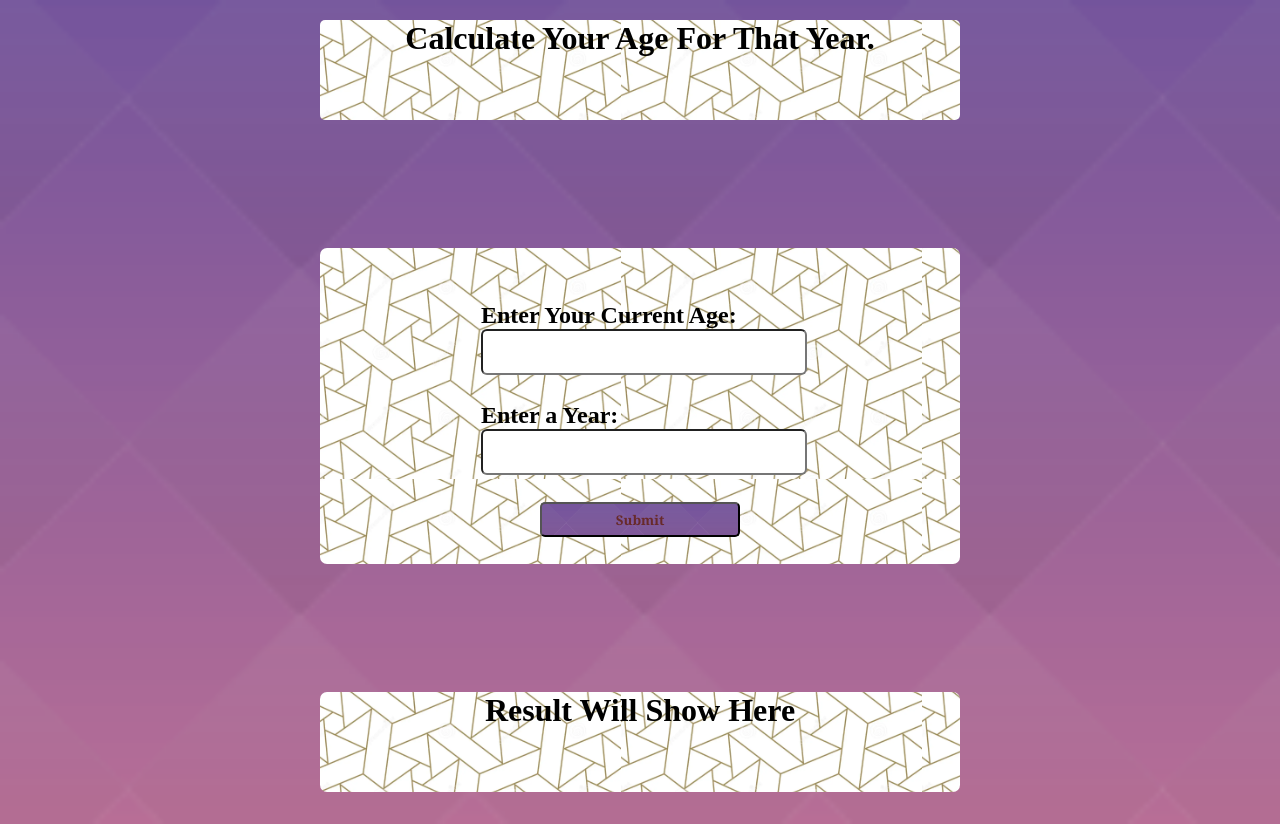
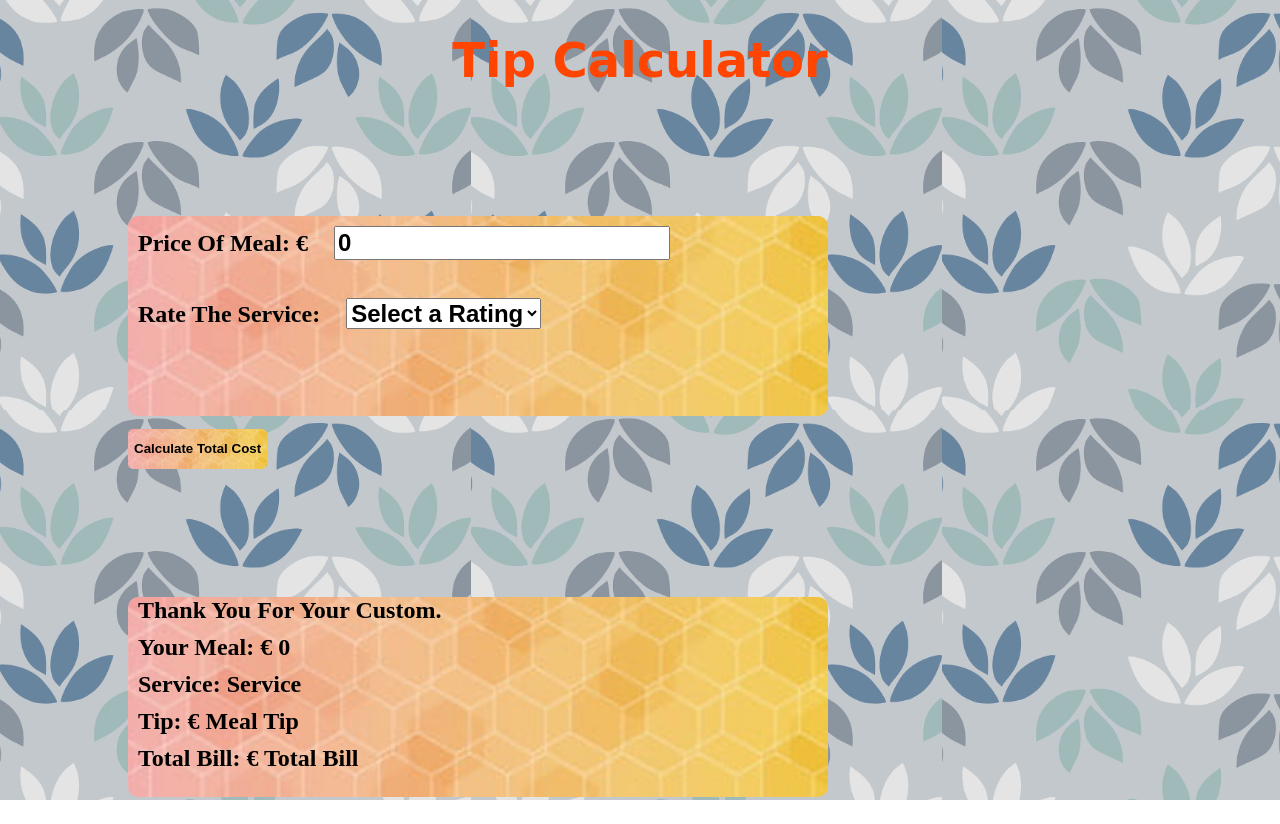
Before and after one commit to PaulCostello2021/Coding-Projects-2023, a plain HTML site: page index.html in a window 1280 px wide. After the commit the page ends 800 px from the top, so only its background shows below. Drawn offline with Linux system fonts and the light colour scheme.

Commit message:
Add files via upload

```diff
--- a/index.html
+++ b/index.html
@@ -4,33 +4,47 @@
     <meta charset="UTF-8">
     <meta name="viewport" content="width=device-width, initial-scale=1.0">
     <link rel="stylesheet" href="style.css">
-    <title>Age Checker</title>
-</head>
+    <title>Tip Calculator </title>
+    </head>
 <body>
-<script src="index.js" ></script>
+    <script src="index.js"></script>
 
-<h1 class="header">Calculate Your Age For That Year.</h1>
+    <h1 class="Header"> Tip Calculator</h1>
 
-<div class="container">
+    <div class="input-container" >
 
-<div>
-    <br><br>
-<label for="userAge" > Enter Your Current Age:</label>
-<br>
-<input type="number" id="userAge" > <br> <br>
-<label for="year" > Enter a Year:</label><br>
-<input type="number" id="year" > <br><br>
-</div>
-<div>
-<button id="myButton" onclick="howOld()" > Submit</button> <br><br>
-</div>
-</div>
+        <label for="mealPrice"> Price Of Meal: &euro; </label>
+        <input type="number" id="mealPrice" value = 0>
+        <br><br>
+        <label for="serviceRating">Rate The Service: </label>
+        <select name="serviceRating" id="serviceRating">
+            <option value="start">Select a Rating</option>
+            <option value="Bad">Bad</option>
+            <option value="Ok">Ok</option>
+            <option value="Good">Good</option>
+            <option value="Excellent">Excellent</option>
+            <option value="Fair">Fair</option>
+
+        </select>
 
 
-<p id="Display">Result Will Show Here </p>
+    </div>
+
+    <button id="myButton" onclick="tipCalculator()"  >Calculate Total Cost</button>
+
+    <div class="display" >
+
+        <p class="thankYou"> Thank You For Your Custom. </p>
+        <p class="thankYou"> Your Meal: &euro; <span id="mealCost">  0 </span> </p>
+
+        <p class="thankYou"> Service: <span id="mealService"> Service </span> </p>
+        <p class="thankYou"> Tip: &euro; <span id="mealTip"> Meal Tip </span> </p>
+
+        <p class="thankYou"> Total Bill: &euro; <span id="total"> Total Bill </span> </p>
 
 
 
+    </div>
 
 </body>
 </html>
--- a/index.js
+++ b/index.js
@@ -1,98 +1,75 @@
-
-
-function howOld()
-{
-    var age = document.getElementById("userAge").value;
-    var year = document.getElementById("year").value;
-    var currentYear = 2023;
-
-    let numYears = Number (year) - Number (currentYear);
-    let calAge = Number (age) + Number (numYears);
-
-        //     console.log("age =" ,age);
-        //     console.log( "year =  ",year);
-        //     console.log( "Current year =  ",currentYear);
-        //     console.log( "Current year - age =  ",currentYear -age );
-
-        //   console.log ( "numYears = ", numYears);
-        //   console.log("calAge =" ,calAge);
-
-
-
-          if (year > currentYear && age != null && year != null) {
-
-         document.getElementById("Display").innerHTML = `You will be ${calAge} in the year ${year}`;
-          } else if (year < currentYear - age && age != 0 && year != 0 ) {
-            document.getElementById("Display").innerHTML = `The year ${year} was ${currentYear - age - year} years before you were born`;
-          } else if (year > currentYear - age && year <= currentYear || year == currentYear - age && age != 0 && year != 0 ) {
-            document.getElementById("Display").innerHTML = `You were ${calAge} in the year ${year}`;
-          } else if (age ==0 || year == 0 ) {
-            document.getElementById("Display").innerHTML = 'Yo Need To Enter Values!';
-          } else {
-            document.getElementById("Display").innerHTML = 'Please insert a correct age and year!';
-          }
-
-
-}
-
-
-
-// document.getElementById("myButton").onclick = function(age,year){
-
-//     let currentYear = 2023;
-
-//     age = document.getElementById("userAge").value;
-//     year = document.getElementById("year").value;
-
-//     console.log(age);
-
-
-//      let numYears = year - currentYear;
-//       let calAge = age + numYears;
-
-//       if (year > currentYear) {
-//         return `You will be ${calAge} in the year ${year}`;
-//       } else if (year < currentYear - age) {
-//         return `The year ${year} was ${currentYear - age - year} years before you were born`;
-//       } else if (year > currentYear - age && year < currentYear || year == currentYear - age ) {
-//         return `You were ${calAge} in the year ${year}`;
-//       } else {
-//         return 'Please insert a correct age and year!';
-//       }
-//     }
 
 
 
 
 
+function tipCalculator () {
+
+    var price = document.getElementById("mealPrice").value;
+    var quality = document.getElementById("serviceRating").value;
+
+    if (quality == 'Bad') {
+        let total = +price +  (5/100 * +price);
+        let tip = 5/100* +price;
+        console.log(total);
+        console.log(quality);
+        console.log(tip);
+
+        document.getElementById("mealCost").innerHTML = price;
+        document.getElementById("mealService").innerHTML = quality;
+        document.getElementById('mealTip').innerHTML = tip;
+        document.getElementById('totalMeal').innerHTML = total;
+
+
+
+    } else if (quality == 'Ok') {
+        let total = +price +  (15/100 * +price);
+        let tip = 15/100* +price;
+        console.log(total);
+        console.log(quality);
+        console.log(tip);
+
+        document.getElementById("mealCost").innerHTML = price;
+        document.getElementById("mealService").innerHTML = quality;
+        document.getElementById('mealTip').innerHTML = tip;
+        document.getElementById('totalMeal').innerHTML = total;
+    } else  if (quality == 'Good') {
+        let total = +price +  (20/100 * +price);
+        let tip = 20/100* +price;
+        console.log(total);
+        console.log(quality);
+        console.log(tip);
+
+        document.getElementById("mealCost").innerHTML = price;
+        document.getElementById("mealService").innerHTML = quality;
+        document.getElementById('mealTip').innerHTML = tip;
+        document.getElementById('totalMeal').innerHTML = total;
+    } else if (quality == 'Excellent') {
+        let total = +price +  (30/100 * +price);
+        let tip = 30/100* +price;
+        console.log(total);
+        console.log(quality);
+        console.log(tip);
+
+        document.getElementById("mealCost").innerHTML = price;
+        document.getElementById("mealService").innerHTML = quality;
+        document.getElementById('mealTip').innerHTML = tip;
+        document.getElementById('totalMeal').innerHTML = total;
+    } else {
+        let total = +price +  (18/100 * +price);
+        let tip = 18/100* +price;
+        console.log(total);
+        console.log(quality);
+        console.log(tip);
+
+        document.getElementById("mealCost").innerHTML = price;
+        document.getElementById("mealService").innerHTML = quality;
+        document.getElementById('mealTip').innerHTML = tip;
+        document.getElementById('totalMeal').innerHTML = total;
+    } ;
 
 
 
 
 
-
-
-// let currentYear = 2023;
-
-
-
-
-
-
-// function howOld(age, year) {
-//   let numYears = year - currentYear;
-//   let calAge = age + numYears;
-
-//   if (year > currentYear) {
-//     return `You will be ${calAge} in the year ${year}`;
-//   } else if (year < currentYear - age) {
-//     return `The year ${year} was ${currentYear - age - year} years before you were born`;
-//   } else if (year > currentYear - age && year < currentYear || year == currentYear - age ) {
-//     return `You were ${calAge} in the year ${year}`;
-//   } else {
-//     return 'Please insert a correct age and year!';
-//   }
-// }
-
-
-// console.log(howOld(41,1985 ))
+}
--- a/style.css
+++ b/style.css
@@ -1,67 +1,89 @@
 body {
     margin: 0;
-    background-image: url(backbround-pattern3.PNG);
+    background-image: url(background1.PNG);
+}
+
+.Header {
+    text-align: center;
+    text-decoration: none;
+    color: orangered;
+    font-family: cursive;
+    font-size: 3em;
+}
+
+.input-container {
+
+
+    margin-top: 10%;
+    margin-right: 10%;
+    margin-left: 10%;
+    width: 700px;
+    height: 200px;
+    border-radius: 10px;
+    margin-bottom: 0;
+    background-image: url(background2.PNG);
+    background-repeat: no-repeat;
     background-size: cover;
 
-   ;
+
+
 }
 
-.header {
-    text-align: center;
-    height: 100px;
-    background-color: green;
-    border-radius: 5px;
-    display: block;
-    margin-left: 25%;
-    margin-right: 25%;
-    margin-bottom: 10%;
-    margin-top: 20px;
-    background-image: url(backbround-pattern1.PNG);
-
-}
-.container{
-   display: flex;
-   flex-direction: column;
-   align-items: center;
-    margin-top: 5%;
-   margin-left: 25%;
-   margin-right: 25%;
-
-   border-radius: 7px;
-   font-size: 1.5em;
-   background-image: url(backbround-pattern1.PNG);
+.input-container label {
+    margin: 10px;
+    font-weight: bolder;
+    color: black;
+    font-size: 1.5em;
 }
 
-p {
-    margin-top: 10%;
-   margin-left: 25%;
-   margin-right: 25%;
+.input-container input {
+    margin: 10px;
+    font-weight: bolder;
+    display: inline;
+    color: black;
+    font-size: 1.5em;
+}
 
-   border-radius: 7px;
-   text-align: center;
+.input-container select {
+    margin: 10px;
 
-   height: 100px;
-   font-size: 2em;
-   font-weight: bolder;
-   background-image: url(backbround-pattern1.PNG);
+    font-weight: bolder;
+    display: inline;
+    color: black;
+    font-size: 1.5em;
+}
+
+.display {
+
+    margin: 10%;
+    margin-bottom: 0;
+    width: 700px;
+    height: 200px;
+    border-radius: 10px;
+    background-image: url(background2.PNG);
+    background-repeat: no-repeat;
+    background-size: cover;
+}
+
+.thankYou {
+    margin: 10px;
+
+    font-weight: bolder;
+    color: black;
+    font-size: 1.5em;
 }
 
 #myButton {
-    width: 200px;
-    height: 35px;
+
+    margin-left: 10%;
+    display: inline;
+    height: 40px;
+    margin-top: 1%;
+    background-image: url(background2.PNG);
+    background-size: cover;
+    background-repeat: no-repeat;
     border-radius: 5px;
-    background-image: url(backbround-pattern3.PNG);
-    font-weight: bolder;
-    font-family: Georgia, 'Times New Roman', Times, serif;
-    color: rgb(104, 42, 42);
+    font-weight: bold;
+    border: none;
+
 }
-
-input {
-    width: 100%;
-    height: 40px;
-    border-radius: 6px;
-    font-size: 1em;
-}
-label{
-    font-weight: bolder;
-}
```
Also changed, not shown: background1.PNG (added), background2.PNG (added).
